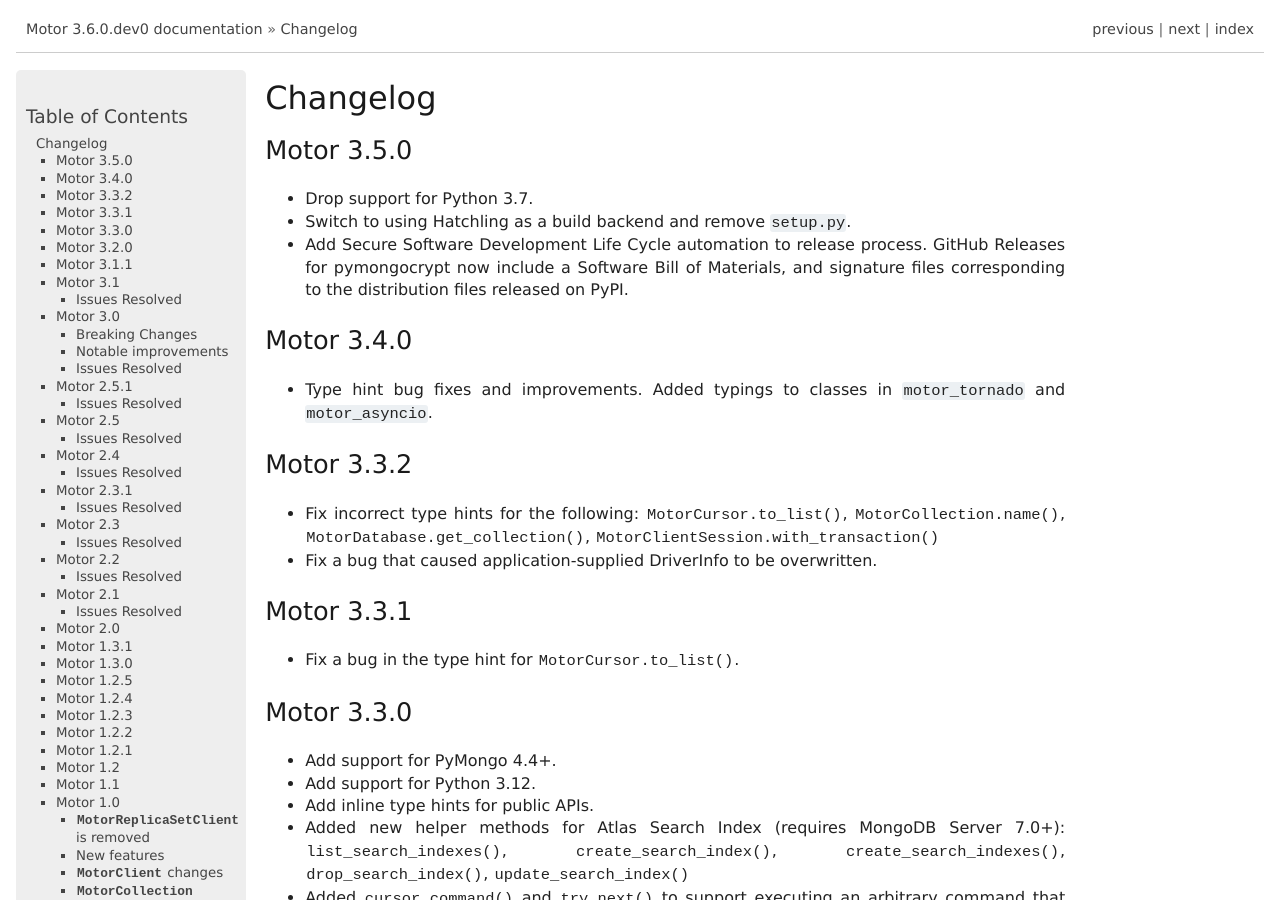
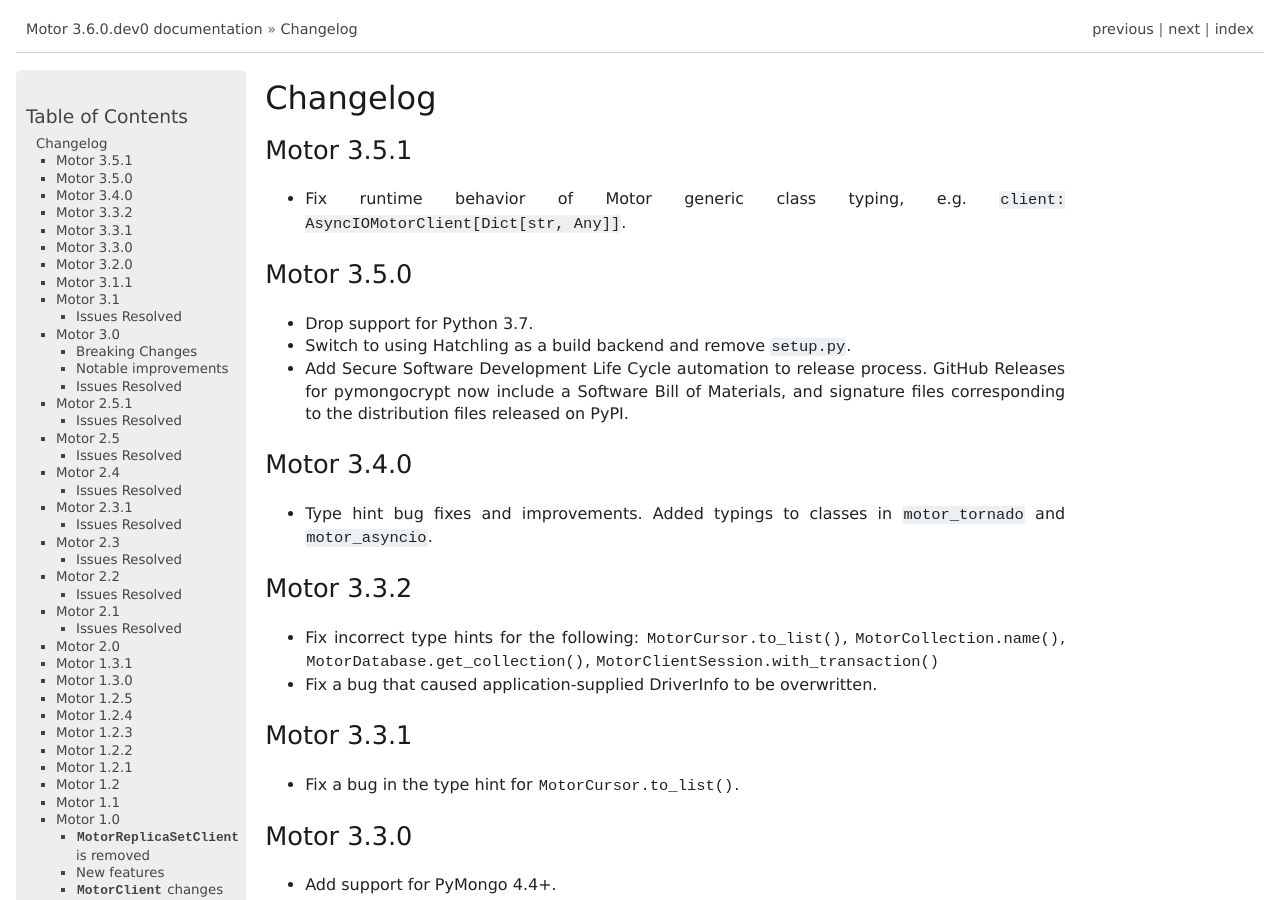
Before and after one commit to mongodb/motor, a Sphinx documentation site: the page built from doc/changelog.rst, in a window 1280 px wide and 900 px high. Built offline with Sphinx 7.4.7, drawn with Linux system fonts in a browser that asks for light colours; the version number is read from the project's files by our own code.

Commit message:
MOTOR-1336 Add changelog for 3.5.1

```diff
--- a/doc/changelog.rst
+++ b/doc/changelog.rst
@@ -2,6 +2,10 @@
 =========
 
 .. currentmodule:: motor.motor_tornado
+
+Motor 3.5.1
+-----------
+- Fix runtime behavior of Motor generic class typing, e.g. ``client: AsyncIOMotorClient[Dict[str, Any]]``.
 
 Motor 3.5.0
 -----------
```
